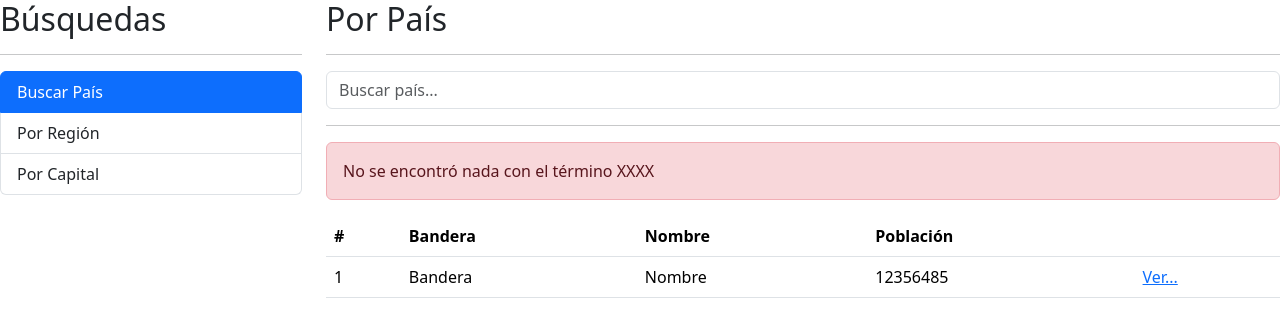
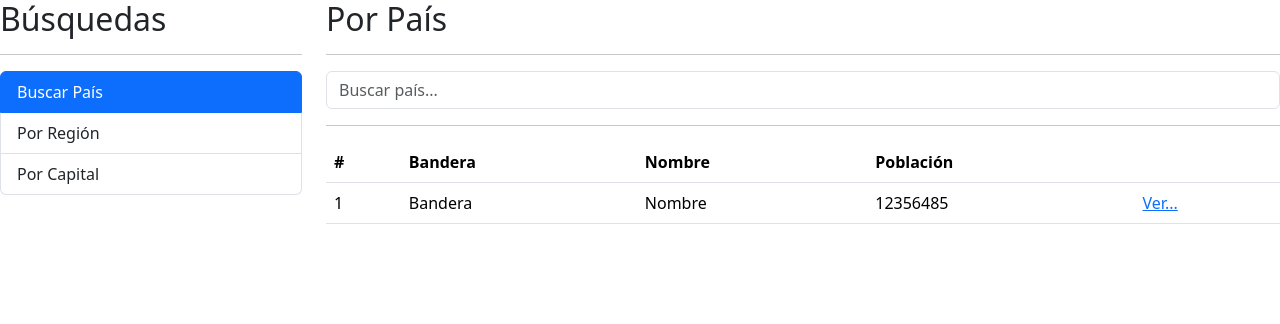
Before and after one commit to florius88/paisesApp, an Angular app: page / in a window 1280 px wide. Shown: the top 324 px of the page. Built offline with nearby package versions, Linux system fonts and the light colour scheme.

Commit message:
Control de

```diff
--- a/src/app/pais/pages/por-pais/por-pais.component.html
+++ b/src/app/pais/pages/por-pais/por-pais.component.html
@@ -15,11 +15,11 @@
 
 <hr>
 
-<div class="alert alert-danger">
-    No se encontró nada con el término XXXX
+<div *ngIf="hayError" class="alert alert-danger">
+    No se encontró nada con el término: {{ termino }}
 </div>
 
-<div class="row">
+<div *ngIf="!hayError" class="row">
     <div class="col">
 
         <table class="table table-hover">
--- a/src/app/pais/pages/por-pais/por-pais.component.ts
+++ b/src/app/pais/pages/por-pais/por-pais.component.ts
@@ -9,17 +9,21 @@
 })
 export class PorPaisComponent {
 
-  termino:string = '';
+  termino: string = '';
+  hayError: boolean = false;
 
-  constructor(private paisService: PaisService){}
+  constructor(private paisService: PaisService) { }
 
   buscar() {
+    this.hayError = false;
+
     console.log(this.termino);
 
     this.paisService.buscarPais(this.termino)
-    .subscribe( resp => {
-      console.log(resp)
-    });
+      .subscribe({
+        next: (resp) => { console.log(resp) },
+        error: (err) => { this.hayError = true }
+      });
   }
 
 }
--- a/src/app/pais/services/pais.service.ts
+++ b/src/app/pais/services/pais.service.ts
@@ -1,6 +1,7 @@
 import { HttpClient } from '@angular/common/http';
 import { Injectable } from '@angular/core';
-import { Observable } from 'rxjs';
+import { Observable, of } from 'rxjs';
+import { catchError } from 'rxjs/operators';
 
 @Injectable({
   providedIn: 'root'
@@ -15,7 +16,11 @@
 
     const url = `${this.apiUrl}/name/${termino}`;
 
-    return this.http.get(url);
+    return this.http.get(url)
+      /* .pipe(
+        catchError(err => of(['Error']))
+      ) */
+      ;
   }
 
 }
```
